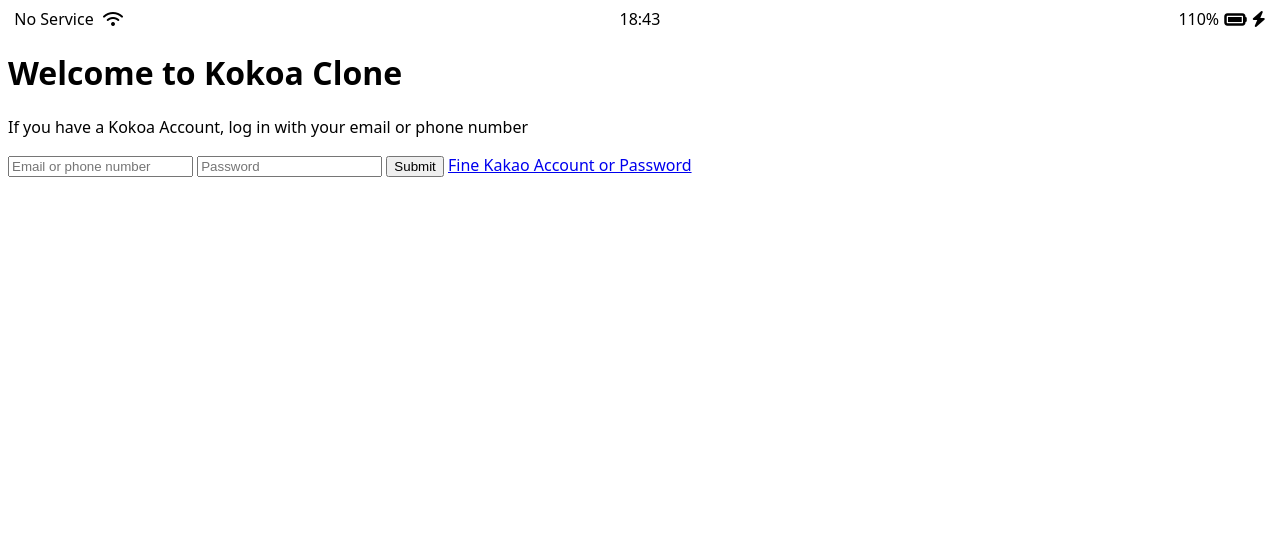
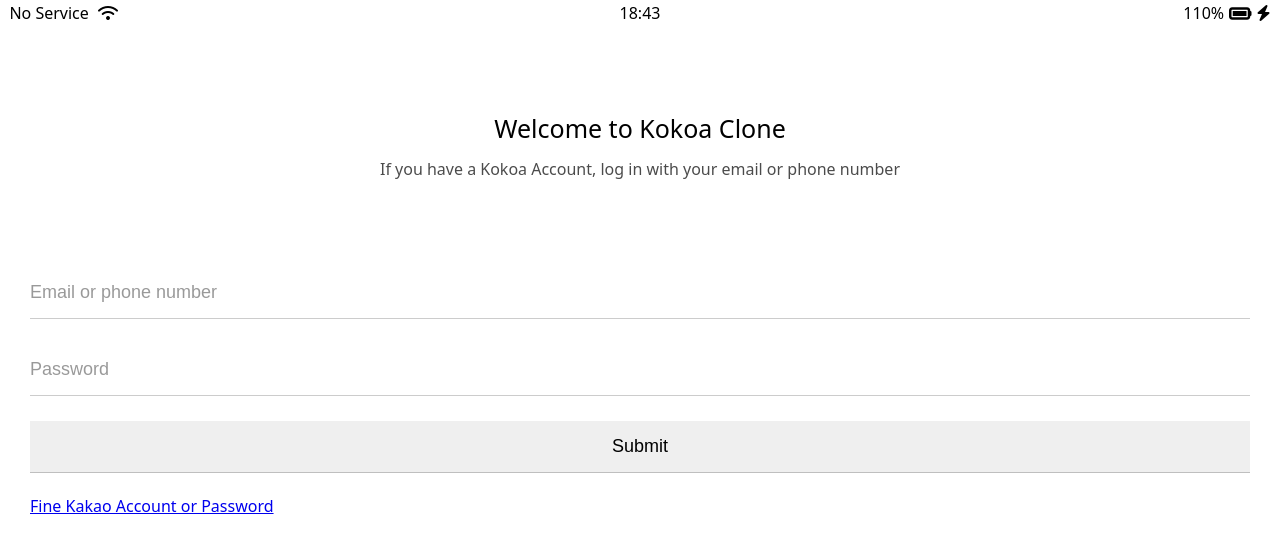
Before and after one commit to ppl1177/kokoa-clone-2022, a plain HTML site: page index.html in a window 1280 px wide. Drawn offline with Linux system fonts and the light colour scheme.

Commit message:
20221004_commit

```diff
--- /dev/null
+++ b/css/reset.css
@@ -0,0 +1,51 @@
+/* http://meyerweb.com/eric/tools/css/reset/
+   v2.0 | 20110126
+   License: none (public domain)
+*/
+
+html, body, div, span, applet, object, iframe,
+h1, h2, h3, h4, h5, h6, p, blockquote, pre,
+a, abbr, acronym, address, big, cite, code,
+del, dfn, em, img, ins, kbd, q, s, samp,
+small, strike, strong, sub, sup, tt, var,
+b, u, i, center,
+dl, dt, dd, ol, ul, li,
+fieldset, form, label, legend,
+table, caption, tbody, tfoot, thead, tr, th, td,
+article, aside, canvas, details, embed,
+figure, figcaption, footer, header, hgroup,
+menu, nav, output, ruby, section, summary,
+time, mark, audio, video {
+	margin: 0;
+	padding: 0;
+	border: 0;
+	font-size: 100%;
+	font: inherit;
+	vertical-align: baseline;
+}
+/* HTML5 display-role reset for older browsers */
+article, aside, details, figcaption, figure,
+footer, header, hgroup, menu, nav, section {
+	display: block;
+}
+body {
+	line-height: 1;
+}
+ol, ul {
+	list-style: none;
+}
+blockquote, q {
+	quotes: none;
+}
+blockquote:before, blockquote:after,
+q:before, q:after {
+	content: '';
+	content: none;
+}
+table {
+	border-collapse: collapse;
+	border-spacing: 0;
+}
+input:focus{
+    outline: none;
+}
--- /dev/null
+++ b/css/status-bar.css
@@ -0,0 +1,23 @@
+.status-bar{
+    display: flex;
+    justify-content: center;
+    padding: 5px 3px;
+}
+.status-bar__column{
+    width: 33%;
+}
+.status-bar__column:first-child span{
+    margin-right: 5px;
+}
+.status-bar__column:nth-child(2){
+    display: flex;
+    justify-content: center;
+}
+.status-bar__column:last-child{
+    display: flex;
+    justify-content: flex-end;
+    align-items: center;
+}
+.status-bar__column .fa-battery-full {
+    margin: 0px 5px;
+  }
--- a/css/styles.css
+++ b/css/styles.css
@@ -1,25 +1,42 @@
+@import "reset.css";
+@import "status-bar.css";
+@import "variables.css";
+
 body{
     font-family: system-ui, -apple-system, BlinkMacSystemFont, 'Segoe UI', Roboto, Oxygen, Ubuntu, Cantarell, 'Open Sans', 'Helvetica Neue', sans-serif;
 }
-.status-bar{
+
+.welcome-header{
+    margin: 90px 0px;
+    text-align: center;
     display: flex;
-    justify-content: center;
-}
-.status-bar__column{
-    width: 33%;
-}
-.status-bar__column:first-child span{
-    margin-right: 5px;
-}
-.status-bar__column:nth-child(2){
-    display: flex;
-    justify-content: center;
-}
-.status-bar__column:last-child{
-    display: flex;
-    justify-content: flex-end;
+    flex-direction: column;
     align-items: center;
 }
-.status-bar__column .fa-battery-full {
-    margin: 0px 5px;
-  }
+.welcome-header__title{
+    margin-bottom: 20px;
+    font-size: 25px;
+}
+.welcome-header__text{
+    width: 60%;
+    opacity: 0.7;
+}
+#login-form{
+    display: flex;
+    flex-direction: column;
+    margin: 0px 30px;
+}
+#login-form input{
+    padding: 15px 0px;
+    border: none;
+    font-size: 18px;
+    border-bottom: 1px solid rgba(0, 0, 0, 0.2);
+    margin-bottom: 25px;
+    transition: border-color 0.3s ease-in-out;
+}
+#login-form input::placeholder{
+    color: rgba(0, 0, 0, 0.4);
+}
+#login-form input:focus{
+    border-color: var(--yellow);
+}
--- /dev/null
+++ b/css/variables.css
@@ -0,0 +1,3 @@
+:root{
+    --yellow: #fae100;
+}
```
Also changed, not shown: index.html (+1 -0 lines).
